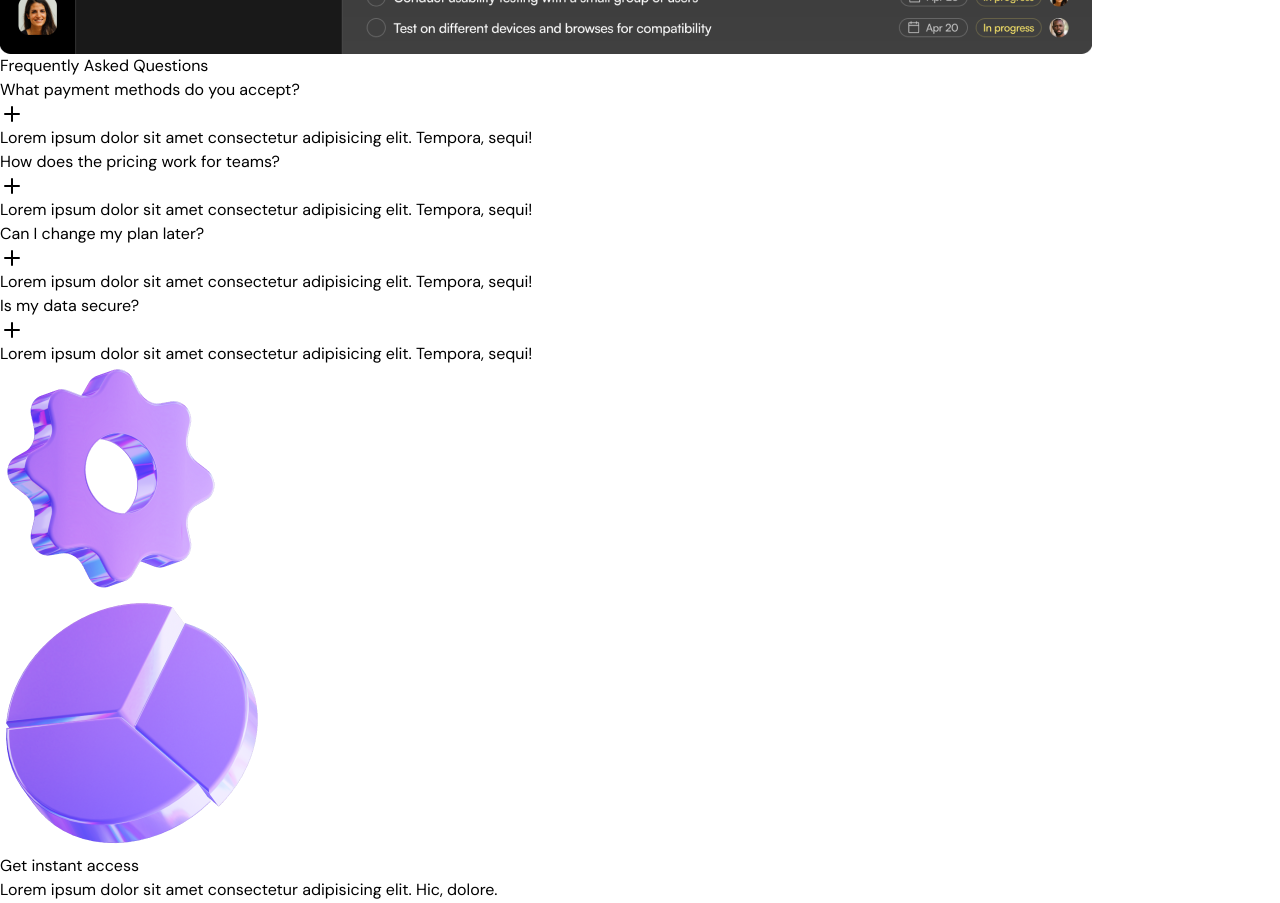
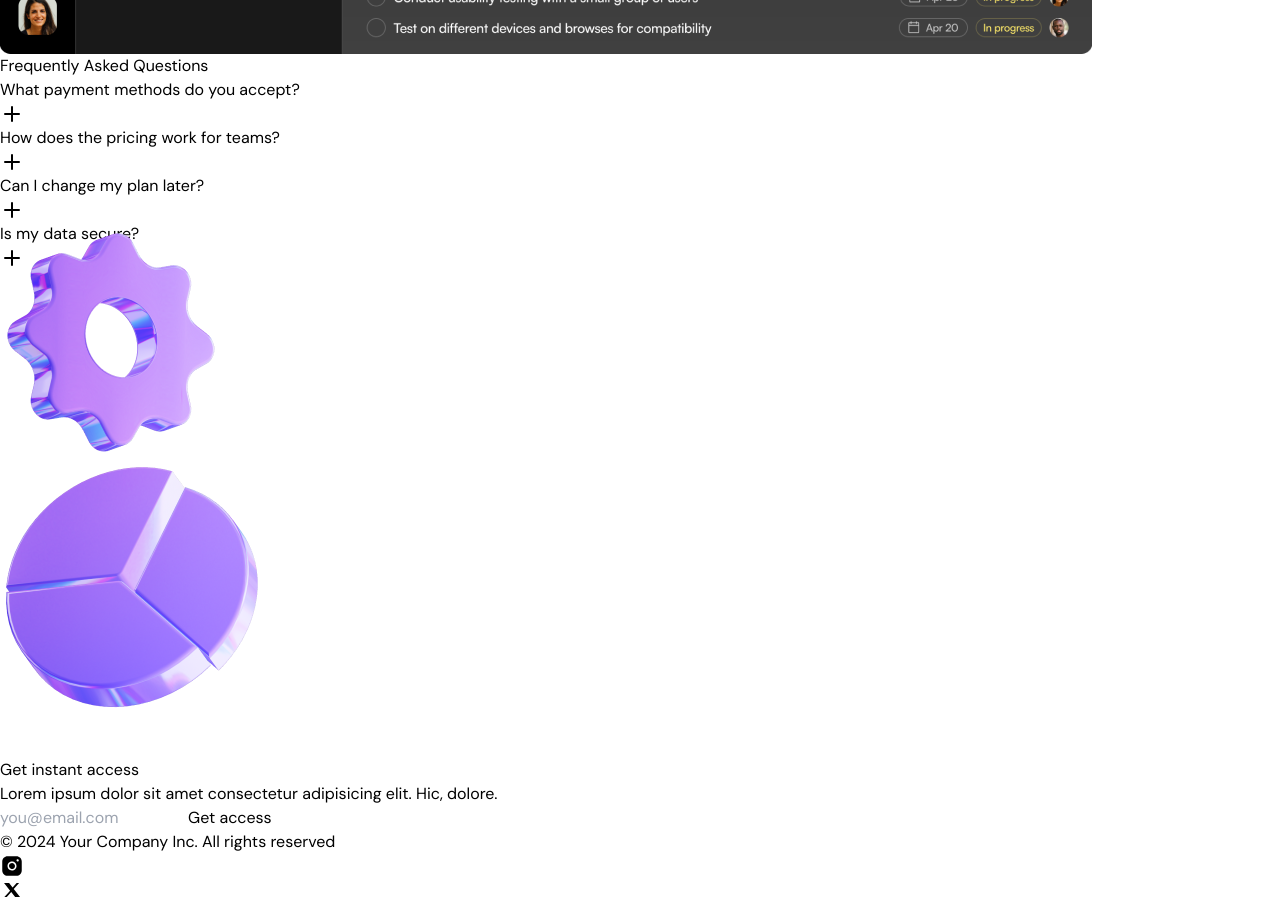
Before and after one commit to div40/dark_theme_landing_page, a Next.js app: page / in a window 1280 px wide. Shown: the part 2240-3143 px from the top of the page. Built offline with nearby package versions, Linux system fonts and the light colour scheme.

Commit message:
faq animation and cta parallax effect

```diff
--- a/src/components/CTA.tsx
+++ b/src/components/CTA.tsx
@@ -1,21 +1,48 @@
+"use client";
 import gearImage from "../assets/images/helix2.png";
 import pieImage from "../assets/images/emojistar.png";
 import Image from "next/image";
+import { motion, useScroll, useTransform } from "framer-motion";
+import { useRef } from "react";
 
 export const CTA = () => {
+  const containerRef = useRef<HTMLDivElement>(null);
+
+  const { scrollYProgress } = useScroll({
+    target: containerRef,
+    offset: ["start end", "end end"],
+  });
+
+  const translateY = useTransform(scrollYProgress, [0, 1], [40, -40]);
+
   return (
-    <div className="bg-black text-white py-[72px] sm:py-24 text-center">
+    <div
+      className="bg-black text-white py-[72px] sm:py-24 text-center"
+      ref={containerRef}
+    >
       <div className="container max-w-xl relative">
+        <motion.div
+          style={{
+            translateY: translateY,
+          }}
+        >
           <Image
             src={gearImage}
             className="absolute top-6 left-[calc(100%+36px)]"
             alt=""
           />
+        </motion.div>
+        <motion.div
+          style={{
+            translateY: translateY,
+          }}
+        >
           <Image
             src={pieImage}
             className="absolute -top-[120px] right-[calc(100%+24px)]"
             alt=""
           />
+        </motion.div>
         <h2 className="font-bold text-5xl sm:text-6xl tracking-tighter">
           Get instant access
         </h2>
--- a/src/components/FAQ.tsx
+++ b/src/components/FAQ.tsx
@@ -2,7 +2,7 @@
 import { useState } from "react";
 import PlusIcon from "../assets/icons/plus.svg";
 import MinusIcon from "../assets/icons/minus.svg";
-import clsx from "clsx";
+import { AnimatePresence, motion } from "framer-motion";
 
 const items = [
   {
@@ -45,9 +45,29 @@ const AccordionItem = ({
         <span className="flex-1 text-lg font-bold">{question}</span>
         {isOpen ? <MinusIcon /> : <PlusIcon />}
       </div>
-      <div className={clsx("mt-4", { hidden: !isOpen, "": isOpen === true })}>
-        {answer}
-      </div>
+      <AnimatePresence>
+        {isOpen && (
+          <motion.div
+            initial={{
+              opacity: 0,
+              height: 0,
+              marginTop: 0,
+            }}
+            animate={{
+              opacity: 1,
+              height: "auto",
+              marginTop: "16px",
+            }}
+            exit={{
+              opacity: 0,
+              height: 0,
+              marginTop: 0,
+            }}
+          >
+            {answer}
+          </motion.div>
+        )}
+      </AnimatePresence>
     </div>
   );
 };
```
Lines whose indentation alone changed are shown as unchanged.
